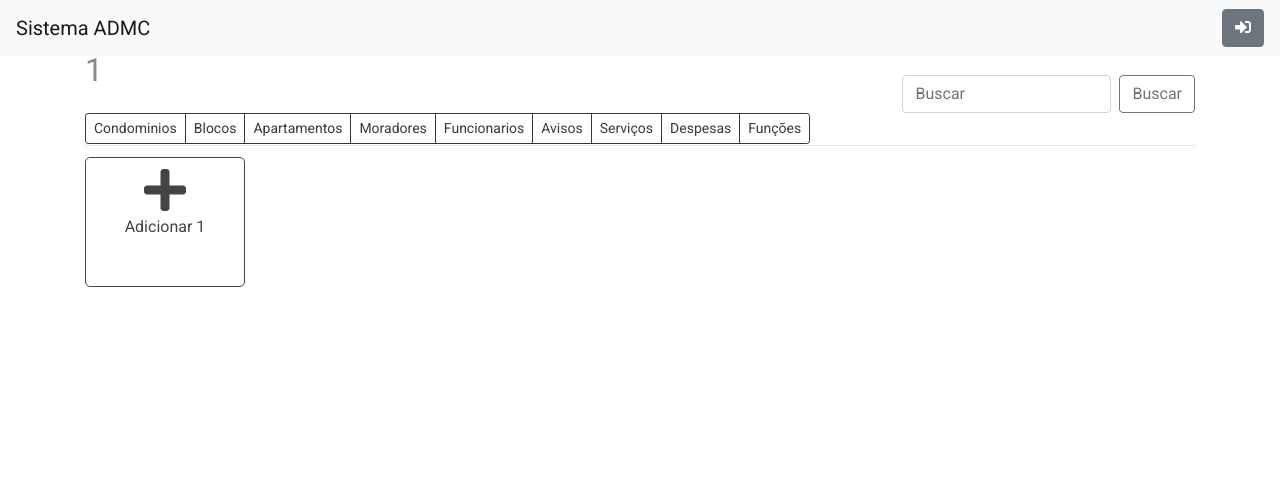
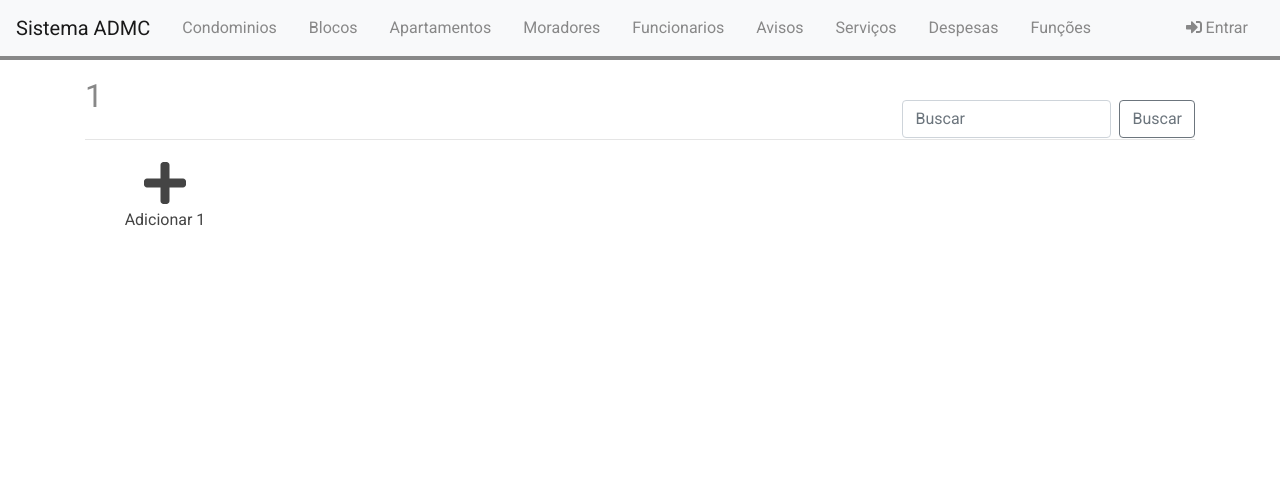
Before and after one commit to dcandrade19/SistemaADMC, a PHP site: page /view/menu.php?controller=1 in a window 1280 px wide. Shown: the top 486 px of the page. Run offline with PHP 8.4, Linux system fonts and the light colour scheme; the template is opened without the code that fills it, so the values that code supplies are empty; some libraries are stand-ins or nearby versions.

Commit message:
Add files via upload

```diff
--- a/css/style.css
+++ b/css/style.css
@@ -9,7 +9,7 @@ body {
 .login-bg {
 	width: 100%;
 	height: 80%;
-	background: linear-gradient(to top, white 50%, rgba(108, 117, 125,0.8) 50%);
+	background: linear-gradient(to top, white 50%, #ddd 50%);
 }
 .login {
 	position: absolute;
@@ -22,7 +22,7 @@ body {
 	box-shadow: 0px 4px #888888
 }
 .container {
-	margin-top: 4%;
+	margin-top: 6%;
 
 }
 .btn-menu {
@@ -35,7 +35,6 @@ body {
     align-items: center;
     padding: 8px;
     margin: -5px 15px 20px 15px;
-    border: 1px solid;
 	border-radius: 5px;
 	transition: color 0.6s;
 	transition: background 0.6s;
@@ -83,3 +82,6 @@ footer {
 	position: fixed;
 	bottom: 0;
 }
+.navbar {
+	box-shadow: 0px 4px #888888;
+}
--- a/view/header.php
+++ b/view/header.php
@@ -12,15 +12,25 @@
     <script defer src="https://use.fontawesome.com/releases/v5.0.9/js/all.js" integrity="sha384-8iPTk2s/jMVj81dnzb/iFR2sdA7u06vHJyyLlAd4snFpCl/SnyUjRrbdJsw1pGIl" crossorigin="anonymous"></script>
 </head>
 <body>
-	<nav class="navbar navbar-expand-lg navbar-light bg-light fixed-top">
+	<nav class="navbar navbar-expand-lg navbar-light bg-light fixed-top" >
   <button class="navbar-toggler" type="button" data-toggle="collapse" data-target="#navbarTogglerDemo01" aria-controls="navbarTogglerDemo01" aria-expanded="false" aria-label="Toggle navigation">
     <span class="navbar-toggler-icon"></span>
   </button>
-  <div class="collapse navbar-collapse" id="navbarTogglerDemo01">
-    <a class="navbar-brand" href="<?php echo BASEURL;?>view/menu.php"></i>Sistema ADMC</a>
-    <ul class="navbar-nav mr-auto mt-2 mt-lg-0">
-    </ul>
-   <a type="button" href="<?php echo BASEURL;?>index.php" class="btn btn-secondary"><i class="fas fa-sign-in-alt"></i></a>
+  <div class="collapse navbar-collapse justify-content-start" id="navbarTogglerDemo01">
+    <a class="navbar-brand" href="<?php echo BASEURL;?>view/menu.php">Sistema ADMC</a>
+    <a href="?controller=condominios" class="nav-link">Condominios</a>
+    <a href="?controller=blocos" class="nav-link">Blocos</a>
+    <a href="?controller=apartamentos" class="nav-link">Apartamentos</a>
+    <a href="?controller=moradores" class="nav-link">Moradores</a>
+    <a href="?controller=funcionarios" class="nav-link">Funcionarios</a>
+    <a href="?controller=avisos" class="nav-link">Avisos</a>
+    <a href="?controller=servicos" class="nav-link">Serviços</a>
+    <a href="?controller=despesas" class="nav-link">Despesas</a>
+    <a href="?controller=funcoes" class="nav-link">Funções</a>
+  </div>
+  <div class="ustify-content-end" id="navbarTogglerDemo01">
+	<a href="<?php echo BASEURL;?>index.php" class="nav-link"><i class="fas fa-sign-in-alt"></i> Entrar</a>
+   </div>
 </nav>
 
 
--- a/view/menu.php
+++ b/view/menu.php
@@ -5,6 +5,7 @@
 <?php include_once '../model/bloco.php';?>
 
 <?php
+
 $controller = $_GET[controller];
 if(!$controller) $controller = 'condominios';
 
@@ -26,19 +27,7 @@ if($controller =='condominios'){
 <input id="controller" type="hidden" name="controller" value="<?php echo $controller ?>">
 <input id="action" type="hidden" name="action" value="filtrar">
 
-<div class="btn-group btn-group-toggle">
 
-    <a href="?controller=condominios" class="btn btn-outline-dark btn-sm" >Condominios</a>
-    <a href="?controller=blocos" class="btn btn-outline-dark btn-sm">Blocos</a>
-    <a href="?controller=apartamentos" class="btn btn-outline-dark btn-sm">Apartamentos</a>
-    <a href="?controller=moradores" class="btn btn-outline-dark btn-sm">Moradores</a>
-    <a href="?controller=funcionarios" class="btn btn-outline-dark btn-sm">Funcionarios</a>
-    <a href="?controller=avisos" class="btn btn-outline-dark btn-sm">Avisos</a>
-    <a href="?controller=servicos" class="btn btn-outline-dark btn-sm">Serviços</a>
-    <a href="?controller=despesas" class="btn btn-outline-dark btn-sm">Despesas</a>
-    <a href="?controller=funcoes" class="btn btn-outline-dark btn-sm">Funções</a>
-
-</div>
 
 <hr>
 
```
Also changed, not shown: index.php (+5 -5 lines).
